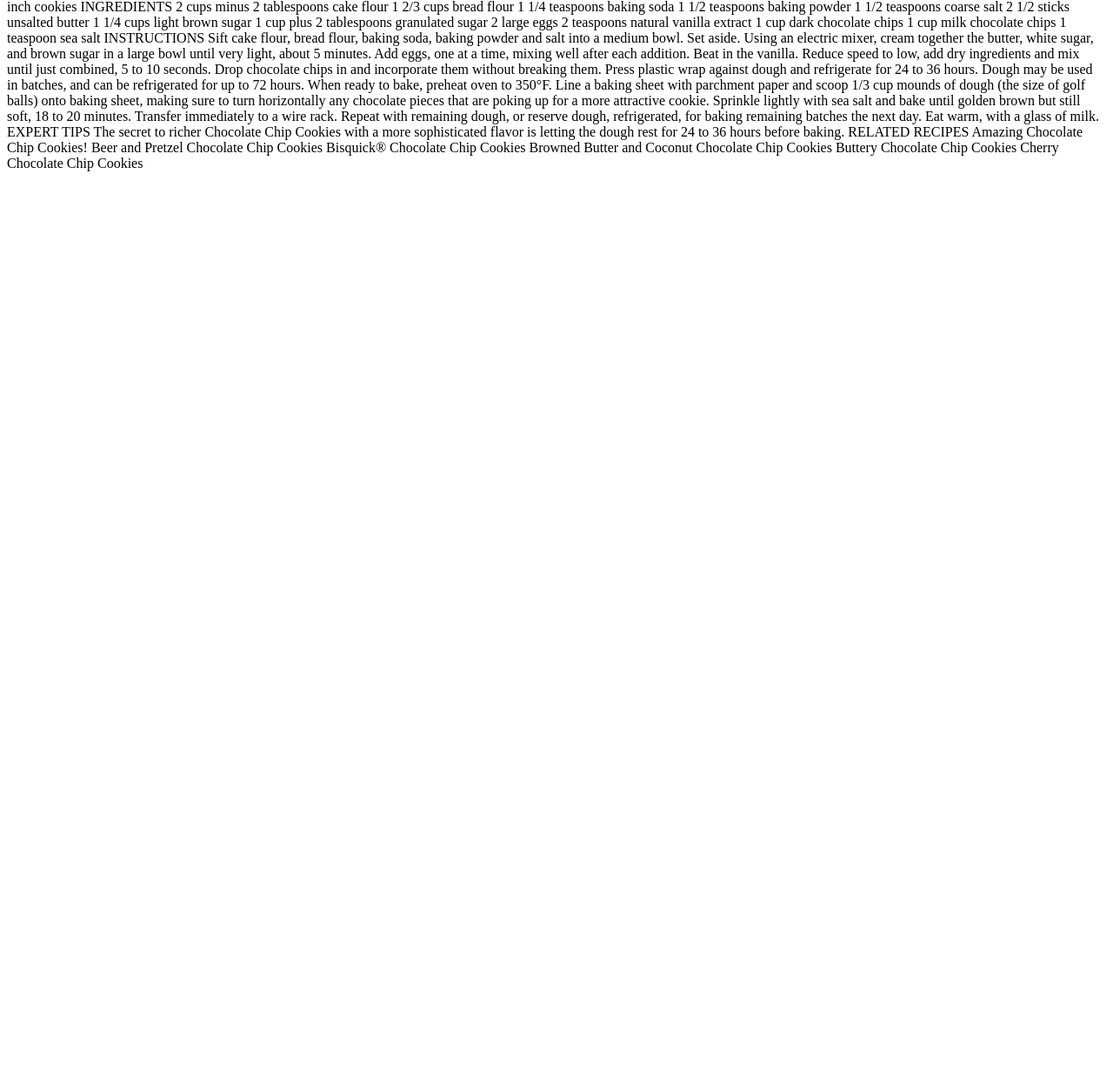
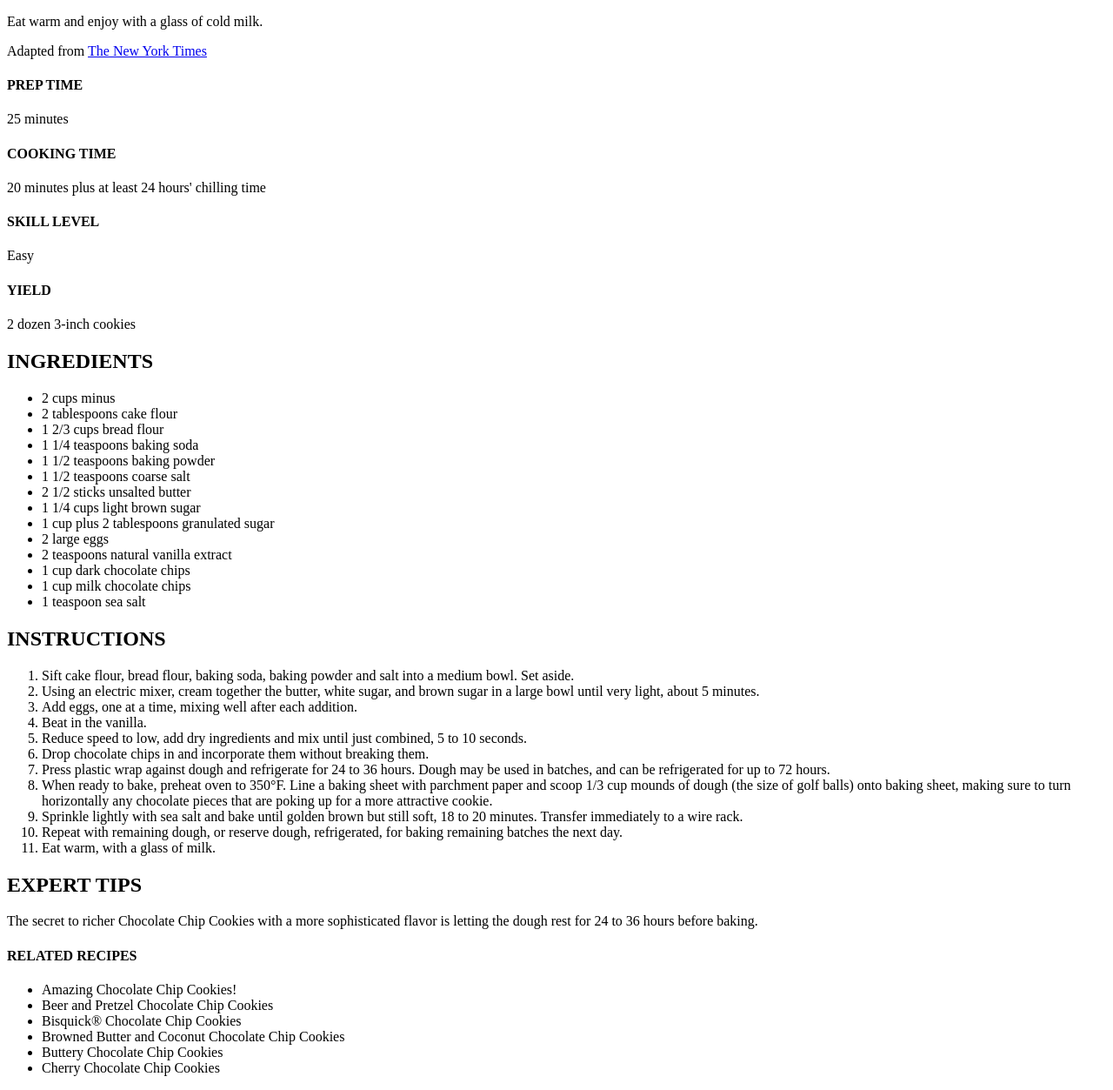
Before and after one commit to bt2561/amicodingnow, a plain HTML site: page exercise1/index.html in a window 1280 px wide. Shown: the part 384-1637 px from the top of the page at 87% size. Before the commit the page ends 800 px from the top, so only its background shows below. Drawn offline with Linux system fonts and the light colour scheme.

Commit message:
Update index.html

```diff
--- a/exercise1/index.html
+++ b/exercise1/index.html
@@ -7,85 +7,86 @@
     <title>Cookie Recipe</title>
 </head>
 <body>
-    <h4>Best Chocolate Chip Cookies</h4>
+    <h1>Best Chocolate Chip Cookies</h1>
 
 	<img src="https://raw.githubusercontent.com/celestelayne/bug-free-meme/main/exercises/starter_code_lesson_1/cookie_recipe/cookies.jpg">
 
-	Eat warm and enjoy with a glass of cold milk.
+	<p>Eat warm and enjoy with a glass of cold milk.</p>
 
-	Adapted from [The New York Times](http://www.nytimes.com/2008/07/09/dining/091crex.html?_r=0)
+	<p>Adapted from <a href="(http://www.nytimes.com/2008/07/09/dining/091crex.html?_r=0)">The New York Times</a></p>
 
-	PREP TIME
-	25 minutes
+	<h4>PREP TIME</h4>
+	<p>25 minutes</p>
 
-	COOKING TIME
-	20 minutes plus at least 24 hours' chilling time
+	<h4>COOKING TIME</h4>
+	<p>20 minutes plus at least 24 hours' chilling time</p>
 
-	SKILL LEVEL
-	Easy
+	<h4><strong>SKILL LEVEL</strong></h4>
+	<p>Easy</p>
 
-	YIELD
-	2 dozen 3-inch cookies
+	<h4><strong>YIELD</strong></h4>
+	<p>2 dozen 3-inch cookies</p>
 
-	INGREDIENTS
+	<h2><strong>INGREDIENTS</strong></h2>
 
-		2 cups minus 2 tablespoons cake flour
-		1 2/3 cups bread flour
-		1 1/4 teaspoons baking soda
-		1 1/2 teaspoons baking powder
-		1 1/2 teaspoons coarse salt
-		2 1/2 sticks unsalted butter
-		1 1/4 cups light brown sugar
-		1 cup plus 2 tablespoons granulated sugar
-		2 large eggs
-		2 teaspoons natural vanilla extract
-		1 cup dark chocolate chips
-		1 cup milk chocolate chips
-		1 teaspoon sea salt
+	<ul><li>2 cups minus</li>
+		<li>2 tablespoons cake flour</li>
+		<li>1 2/3 cups bread flour</li>
+			<li>1 1/4 teaspoons baking soda</li>
+				<li>1 1/2 teaspoons baking powder</li>
+					<li>1 1/2 teaspoons coarse salt</li>
+						<li>2 1/2 sticks unsalted butter</li>
+							<li>1 1/4 cups light brown sugar</li>
+								<li>1 cup plus 2 tablespoons granulated sugar</li>
+									<li>2 large eggs</li>
+										<li>2 teaspoons natural vanilla extract</li>
+											<li>1 cup dark chocolate chips</li>
+												<li>1 cup milk chocolate chips</li>
+													<li>1 teaspoon sea salt</ul>
 
 
-	INSTRUCTIONS
+	<h2><strong>INSTRUCTIONS</strong></h2>
 
-		Sift cake flour, bread flour, baking soda, baking powder and salt into a medium bowl. Set aside.
+		<ol><li>Sift cake flour, bread flour, baking soda, baking powder and salt into a medium bowl. Set aside.</li>
 
-		Using an electric mixer, cream together the butter, white sugar, and brown sugar in a large bowl until very light, about 5 minutes.
+			<li>Using an electric mixer, cream together the butter, white sugar, and brown sugar in a large bowl until very light, about 5 minutes.</li>
 
-		Add eggs, one at a time, mixing well after each addition.
+				<li>Add eggs, one at a time, mixing well after each addition.</li>
 
-		Beat in the vanilla.
+					<li>Beat in the vanilla.</li>
 
-		Reduce speed to low, add dry ingredients and mix until just combined, 5 to 10 seconds.
+						<li>Reduce speed to low, add dry ingredients and mix until just combined, 5 to 10 seconds.</li>
 
-		Drop chocolate chips in and incorporate them without breaking them.
+							<li>Drop chocolate chips in and incorporate them without breaking them.</li>
 
-		Press plastic wrap against dough and refrigerate for 24 to 36 hours. Dough may be used in batches, and can be refrigerated for up to 72 hours.
+								<li>Press plastic wrap against dough and refrigerate for 24 to 36 hours. Dough may be used in batches, and can be refrigerated for up to 72 hours.</li>
 
-		When ready to bake, preheat oven to 350°F. Line a baking sheet with parchment paper and scoop 1/3 cup mounds of dough (the size of golf balls) onto baking sheet, making sure to turn horizontally any chocolate pieces that are poking up for a more attractive cookie.
+									<li>When ready to bake, preheat oven to 350°F. Line a baking sheet with parchment paper and scoop 1/3 cup mounds of dough (the size of golf balls) onto baking sheet, making sure to turn horizontally any chocolate pieces that are poking up for a more attractive cookie.</li>
 
-		Sprinkle lightly with sea salt and bake until golden brown but still soft, 18 to 20 minutes. Transfer immediately to a wire rack.
+										<li>Sprinkle lightly with sea salt and bake until golden brown but still soft, 18 to 20 minutes. Transfer immediately to a wire rack.</li>
 
-		Repeat with remaining dough, or reserve dough, refrigerated, for baking remaining batches the next day.
+											<li>Repeat with remaining dough, or reserve dough, refrigerated, for baking remaining batches the next day.</li>
 
-		Eat warm, with a glass of milk.
+												<li>Eat warm, with a glass of milk.</li></ol>
 
-	EXPERT TIPS
+		<h2><strong>EXPERT TIPS</strong></h2>
 
-	The secret to richer Chocolate Chip Cookies with a more sophisticated flavor is letting the dough rest for 24 to 36 hours before baking.
+	<p>The secret to richer Chocolate Chip Cookies with a more sophisticated flavor is letting the dough rest for 24 to 36 hours before baking.</p>
 
 
-	RELATED RECIPES
+	<h4><strong>RELATED RECIPES</strong></h4>
 
 
-		Amazing Chocolate Chip Cookies!
+		<ul><li>Amazing Chocolate Chip Cookies!</li>
 
-		Beer and Pretzel Chocolate Chip Cookies
+			<li>Beer and Pretzel Chocolate Chip Cookies</li>
 
-		Bisquick&reg; Chocolate Chip Cookies
+				<li>Bisquick&reg; Chocolate Chip Cookies</li>
 
-		Browned Butter and Coconut Chocolate Chip Cookies
+					<li>Browned Butter and Coconut Chocolate Chip Cookies</li>
 
-		Buttery Chocolate Chip Cookies
+						<li>Buttery Chocolate Chip Cookies</li>
 
-		Cherry Chocolate Chip Cookies
+							<li>Cherry Chocolate Chip Cookies</li></ul>
 </body>
 </html>
```
